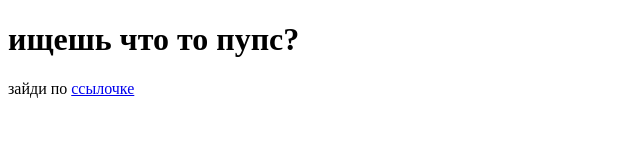
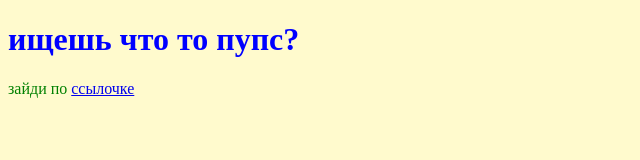
Before and after one commit to arturvaip/-3, a plain HTML site: page index.html in a window 1280 px wide. Shown: the whole page, without its empty margins (0-640 px from the left). Drawn offline with Linux system fonts and the light colour scheme.

Commit message:
Update index.html

```diff
--- a/index.html
+++ b/index.html
@@ -1,7 +1,14 @@
 <!DOCTYPE html>
 <html>
     <head>
+        <style>
+            body { background-color: lemonchiffon;}
+
+            h1 { color: blue;}
+
+            p { color: green;}
         <title>прочитал лох</title>
+    </style>
     </head>
     <body>
         <h1>ищешь что то пупс?</h1>
```
